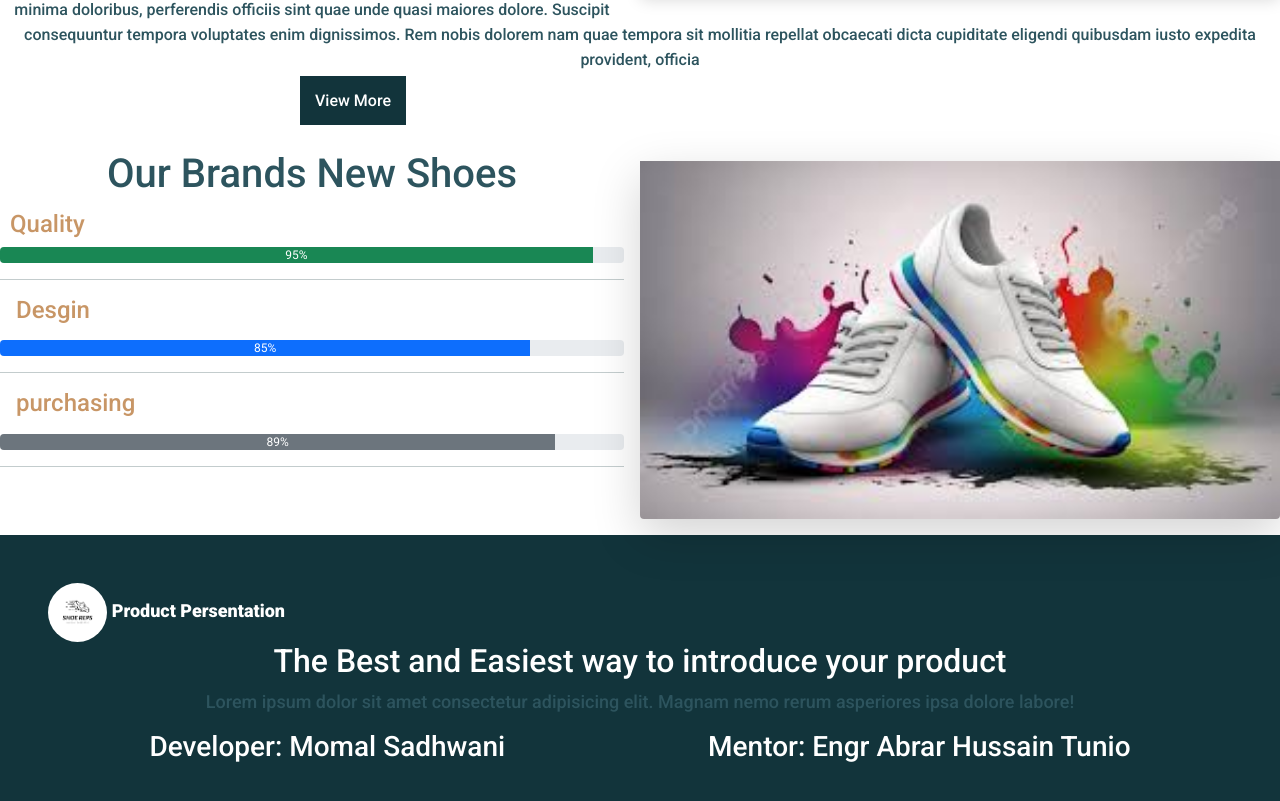
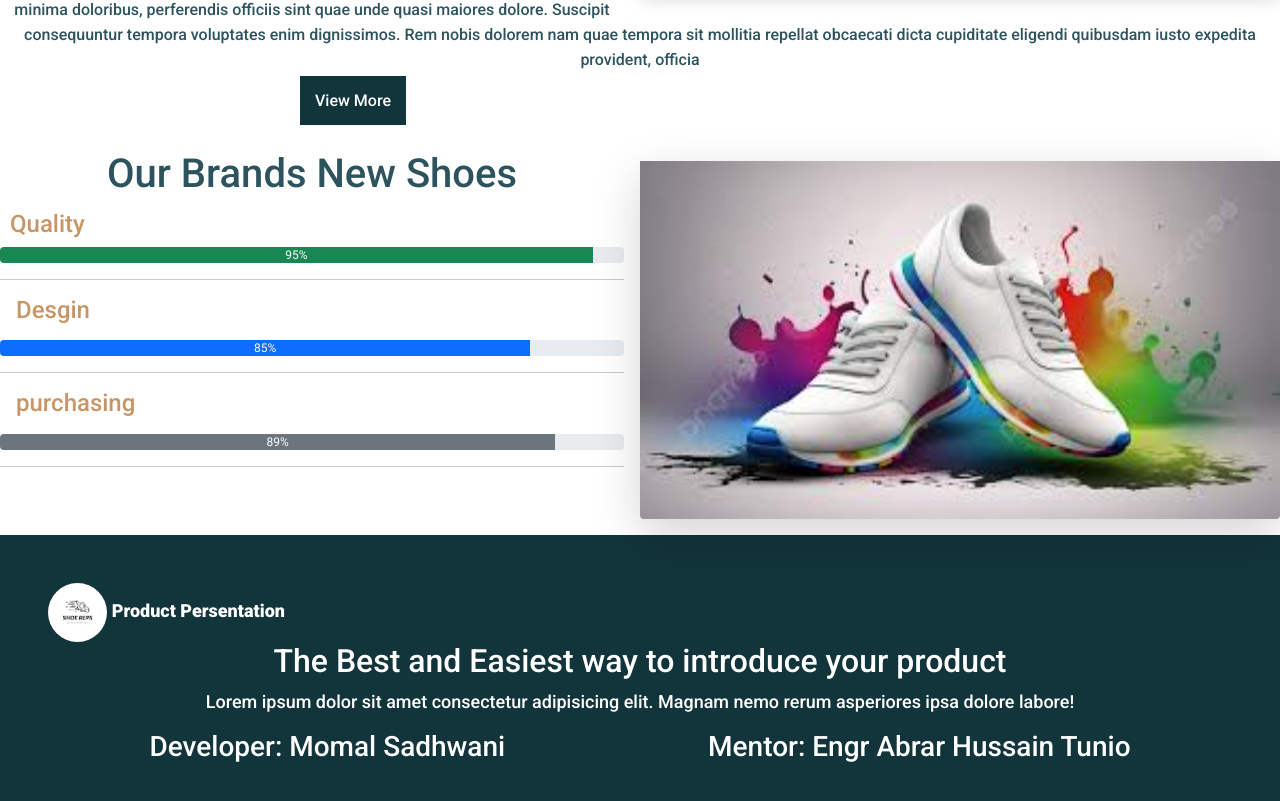
Before and after one commit to SadhwaniMomal/Bootstrap_Shoes_Website, a plain HTML site: page index.html in a window 1280 px wide. Shown: the part 2577-3378 px from the top of the page. Drawn offline with nearby package versions, Linux system fonts and the light colour scheme.

Commit message:
modify p tage in footer

```diff
--- a/index.html
+++ b/index.html
@@ -250,7 +250,8 @@
                     <img class="bg-white border-0  rounded-circle" src="images/Logo.png" alt="logo" style="width: 5%;">
                     <span>Product Persentation</span>
                     <h2 class="text-center">The Best and Easiest way to introduce your product</h2>
-                    <p>Lorem ipsum dolor sit amet consectetur adipisicing elit. Magnam nemo rerum asperiores ipsa dolore
+                    <p class="text-white">Lorem ipsum dolor sit amet consectetur adipisicing elit. Magnam nemo rerum
+                        asperiores ipsa dolore
                         labore!</p>
                 </div>
             </div>
```
